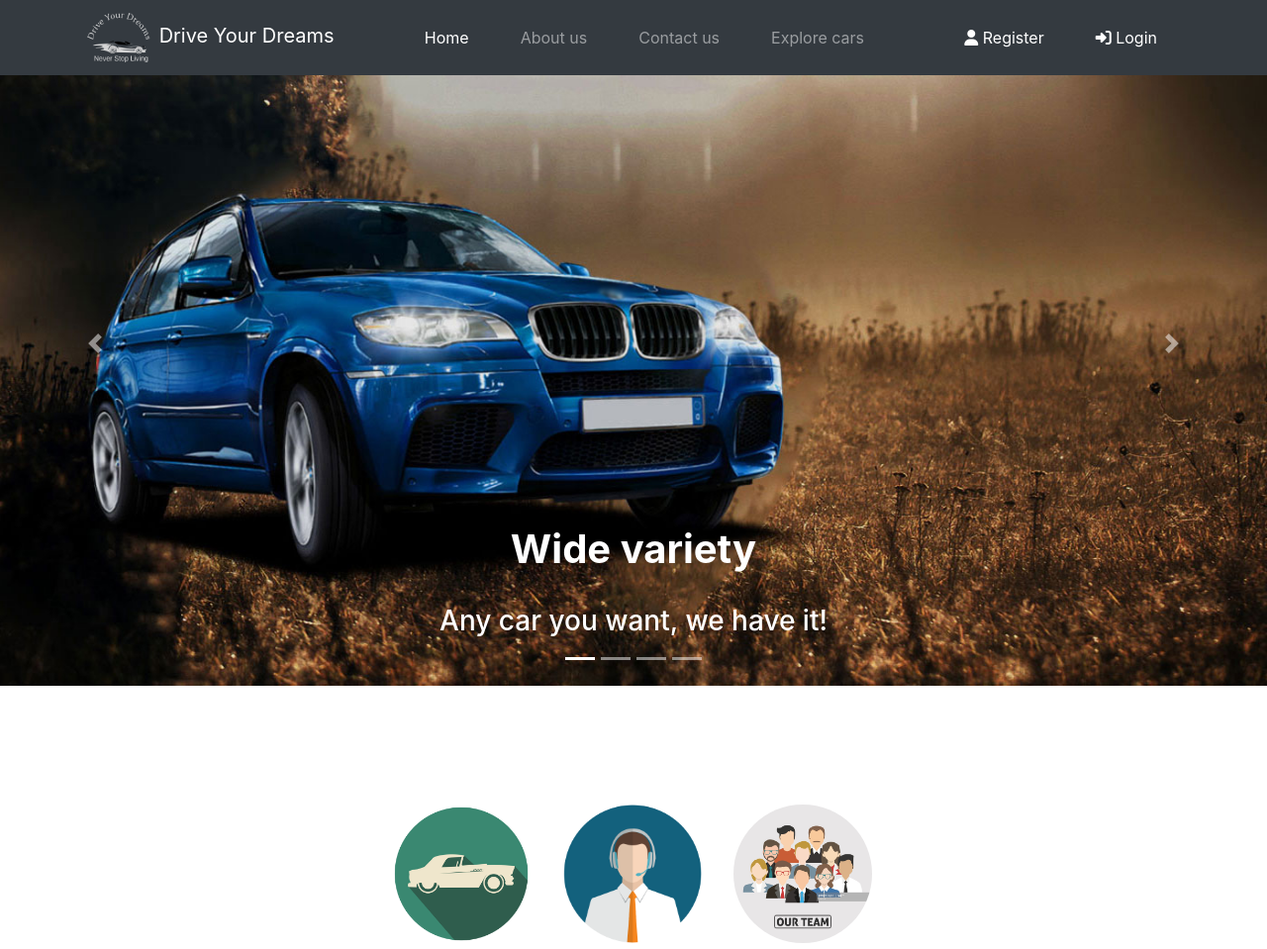
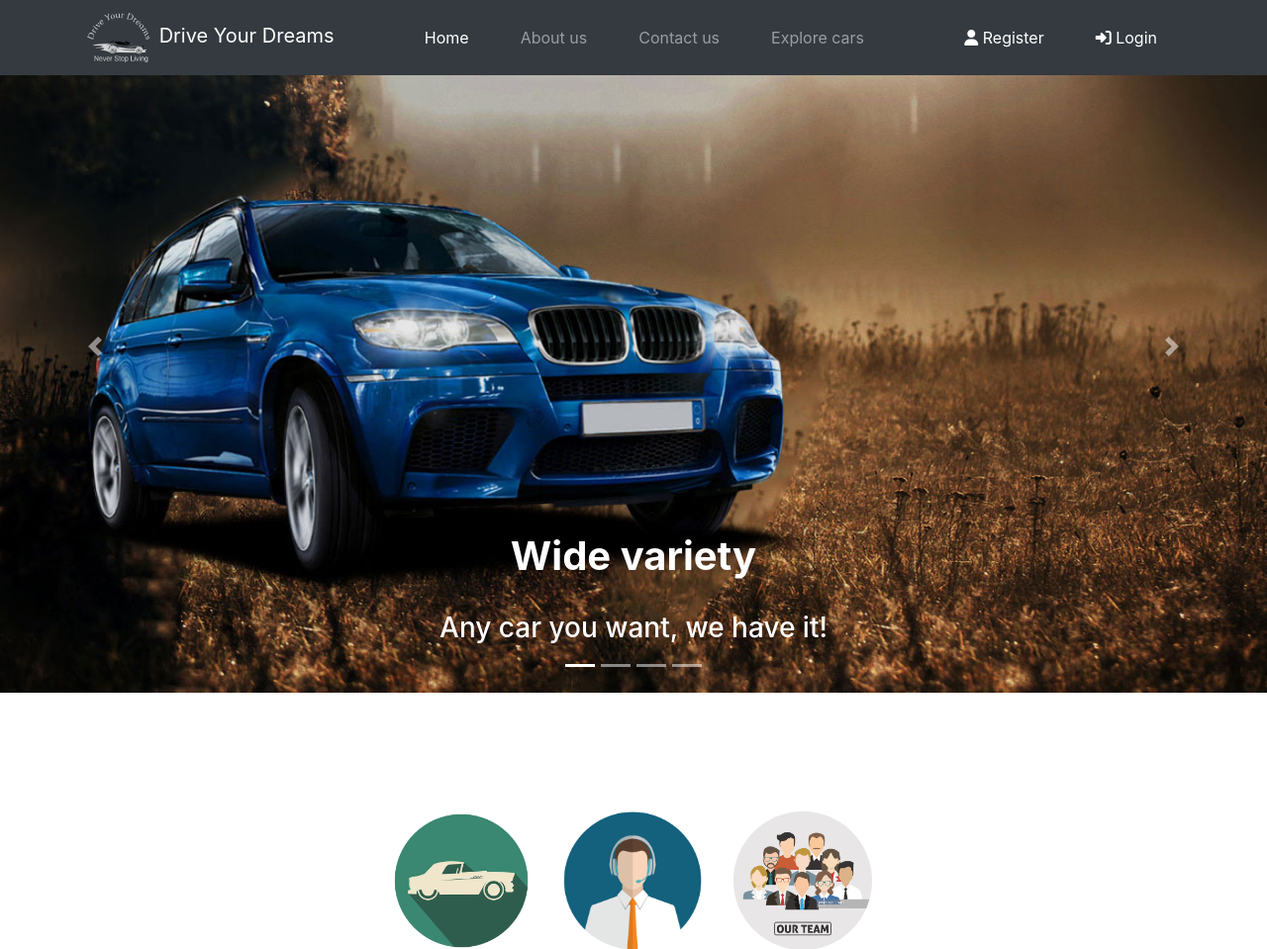
Before and after one commit to koredhanraj431/Car-Rental-System-Group-Work, a PHP site: the page made by Car-Rental-System(EDI)/User/index.php in a window 1280 px wide. Shown: the top 959 px of the page at 99% size. Run offline with PHP 8.4, Linux system fonts and the light colour scheme; some libraries are stand-ins or nearby versions.

Commit message:
Update carousel.php

```diff
--- a/Car-Rental-System(EDI)/User/Includes/carousel.php
+++ b/Car-Rental-System(EDI)/User/Includes/carousel.php
@@ -7,28 +7,28 @@
     </ol>
     <div class="carousel-inner">
         <div class="carousel-item active">
-            <img src="images/mainImg.jpg" class="d-block w-100" alt="First slide">
+            <img style="width: 100%; height: 700px;" src="images/mainImg.jpg" class="d-block w-100" alt="First slide">
             <div class="carousel-caption">
                 <h1><b>Wide variety</b></h1><br>
                 <h3>Any car you want, we have it!</h3>
             </div>
         </div>
         <div class="carousel-item">
-            <img src="images/img2.jpg" class="d-block w-100" alt="second slide">
+            <img style="width: 100%; height: 700px;" src="images/img2.jpg" class="d-block w-100" alt="second slide">
             <div class="carousel-caption">
                 <h1><b>Plan for your Trips!</b></h1><br>
                 <h3>Take only memories, leave only footprints</h3>
             </div>
         </div>
         <div class="carousel-item">
-            <img src="images/img3.jpg" class="d-block w-100" alt="Third slide">
+            <img style="width: 100%; height: 700px;" src="images/img3.jpg" class="d-block w-100" alt="Third slide">
             <div class="carousel-caption">
                 <h1><b>Low cost car rental</b></h1><br>
                 <h3>Pay less and Explore more!</h3>
             </div>
         </div>
         <div class="carousel-item">
-            <img src="images/img1.jpg" class="d-block w-100" alt="Fourth slide">
+            <img style="width: 100%; height: 700px;" src="images/img1.jpg" class="d-block w-100" alt="Fourth slide">
             <div class="carousel-caption">
                 <h2> <b>Start your wonderful journey</b></h2>
             </div>
```
